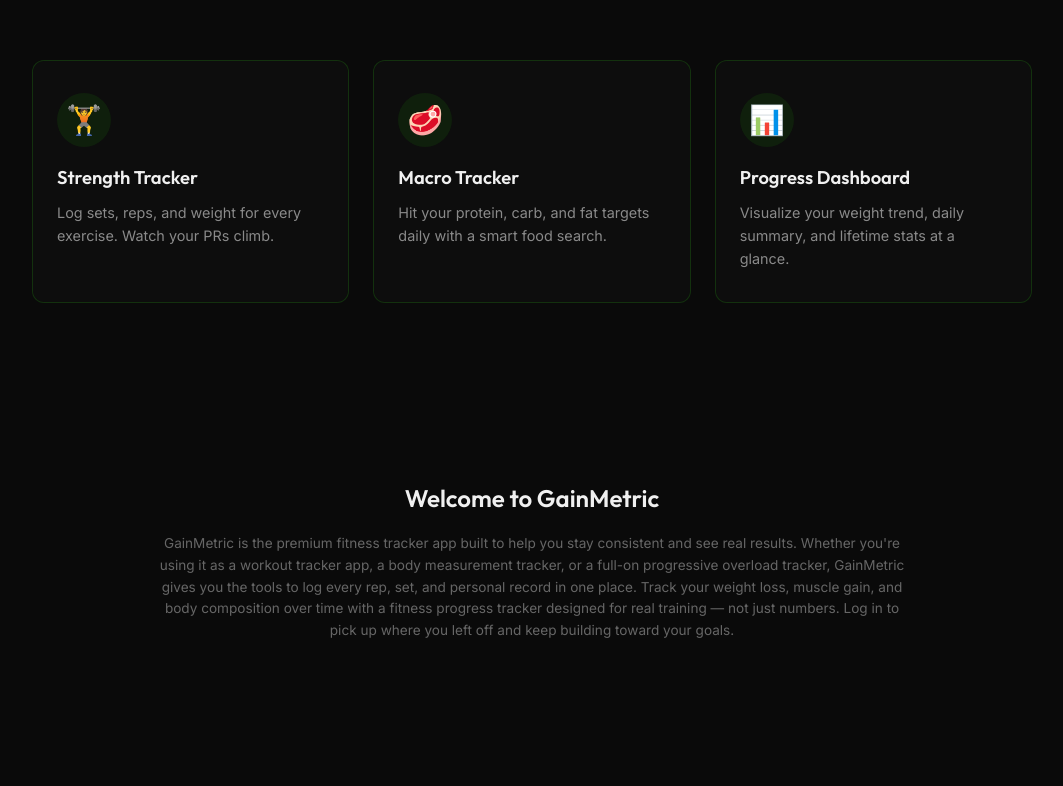
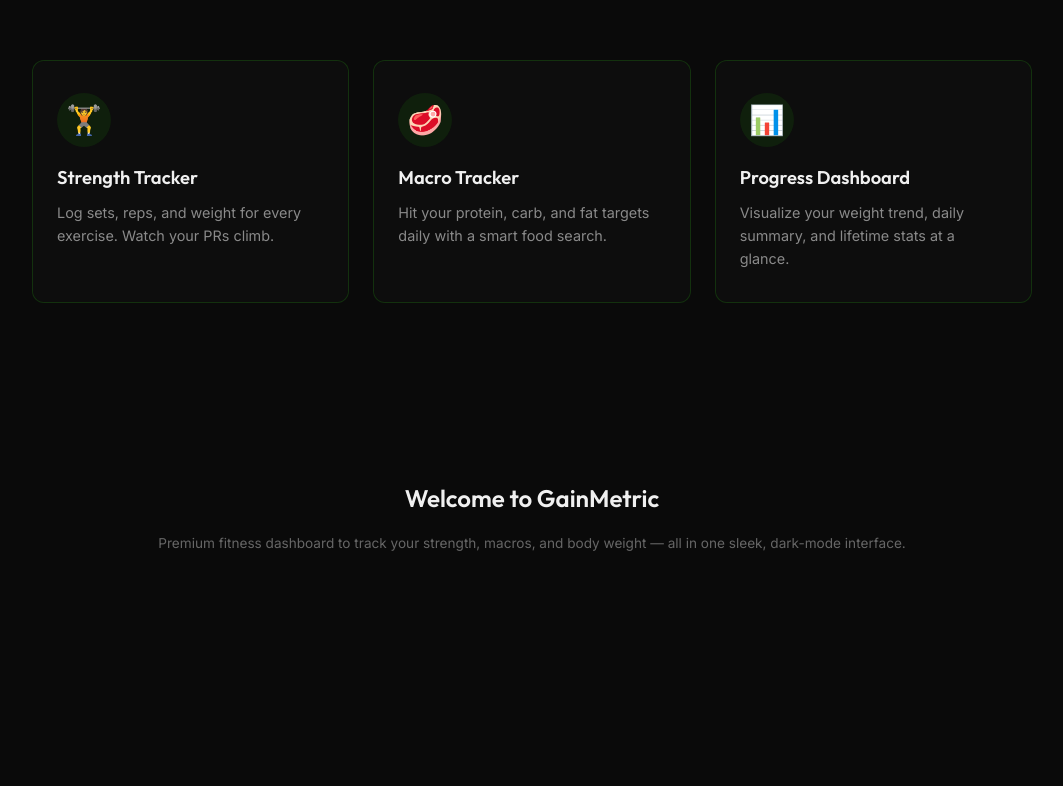
Before and after one commit to enigmagaming2007-hub/GainMetric, a website: page public/index.html in a window 1280 px wide. Shown: the part 1066-1852 px from the top of the page, without its empty margins (108-1171 px from the left). After the commit the page ends 1765 px from the top, so only its background shows below. Drawn offline with nearby package versions, Linux system fonts and the light colour scheme.

Commit message:
UI: Update SEO paragraph copy

```diff
--- a/public/index.html
+++ b/public/index.html
@@ -167,7 +167,7 @@
       <div class="landing-seo-section">
         <div class="container" style="text-align: center; max-width: 800px; margin: 0 auto;">
           <h3>Welcome to GainMetric</h3>
-          <p class="seo-paragraph">GainMetric is the premium fitness tracker app built to help you stay consistent and see real results. Whether you're using it as a workout tracker app, a body measurement tracker, or a full-on progressive overload tracker, GainMetric gives you the tools to log every rep, set, and personal record in one place. Track your weight loss, muscle gain, and body composition over time with a fitness progress tracker designed for real training — not just numbers. Log in to pick up where you left off and keep building toward your goals.</p>
+          <p class="seo-paragraph">Premium fitness dashboard to track your strength, macros, and body weight — all in one sleek, dark-mode interface.</p>
         </div>
       </div>
     </section>
```
